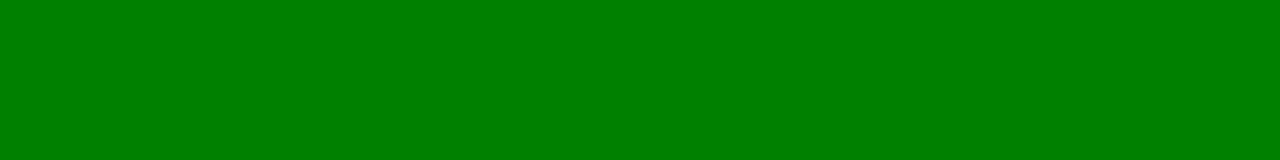
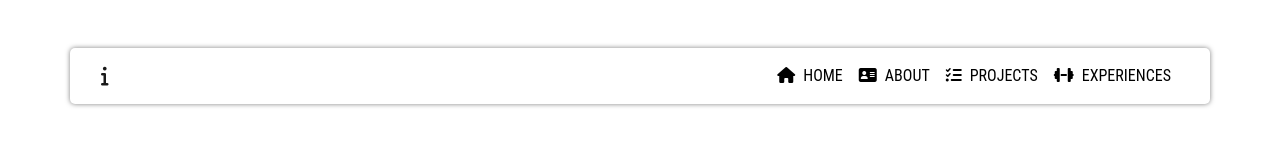
Before and after one commit to ismail-eid/Personal-portfolio, a plain HTML site: page index.html in a window 1280 px wide. Drawn offline with nearby package versions, Linux system fonts and the light colour scheme.

Commit message:
Navigation

```diff
--- a/index.html
+++ b/index.html
@@ -6,12 +6,37 @@
     <meta name="viewport" content="width=device-width, initial-scale=1, shrink-to-fit=no">
     <!-- Bootstrap CSS -->
     <link rel="stylesheet" href="https://stackpath.bootstrapcdn.com/bootstrap/4.1.3/css/bootstrap.min.css" integrity="sha384-MCw98/SFnGE8fJT3GXwEOngsV7Zt27NXFoaoApmYm81iuXoPkFOJwJ8ERdknLPMO" crossorigin="anonymous">
+    <script src="https://kit.fontawesome.com/5b9b912736.js" crossorigin="anonymous"></script>
     <link rel="stylesheet" type="text/css" href="./style.css">
     <link rel="stylesheet" type="text/css" href="style.css">
     <title>Ismail Eid | Personal Portfolio</title>
   </head>
   <body>
-
+    <!-- navigation bar -->
+      <div class="container wrap mt-5">
+        <nav class="navbar navbar-expand-xl navbar-light">
+          <a class="navbar-brand" href="#"><i class="fas fa-info"></i></a>
+          <button class="navbar-toggler" type="button" data-toggle="collapse" data-target="#navbarNav" aria-controls="navbarNav" aria-expanded="false" aria-label="Toggle navigation">
+            <span class="navbar-toggler-icon"></span>
+          </button>
+          <div class="collapse navbar-collapse justify-content-end" id="navbarNav">
+            <ul class="navbar-nav">
+              <li class="nav-item">
+                <a class="nav-link nav-hover" href="#"> <i class="fas fa-home d-inline-block mr-2"></i>Home</a>
+              </li>
+              <li class="nav-item">
+                <a class="nav-link nav-hover" href="#"><i class="fas fa-address-card d-inline-block mr-2"></i>About</a>
+              </li>
+              <li class="nav-item">
+                <a class="nav-link nav-hover" href="#"><i class="fas fa-tasks d-inline-block mr-2"></i>Projects</a>
+              </li>
+              <li class="nav-item">
+                <a class="nav-link nav-hover" href="#"><i class="fas fa-dumbbell d-inline-block mr-2"></i>Experiences</a>
+              </li>
+            </ul>
+          </div>
+        </nav>
+      </div> <!-- end of navigation container -->
     <!-- jQuery first, then Popper.js, then Bootstrap JS -->
     <script src="https://code.jquery.com/jquery-3.3.1.slim.min.js" integrity="sha384-q8i/X+965DzO0rT7abK41JStQIAqVgRVzpbzo5smXKp4YfRvH+8abtTE1Pi6jizo" crossorigin="anonymous"></script>
     <script src="https://cdnjs.cloudflare.com/ajax/libs/popper.js/1.14.3/umd/popper.min.js" integrity="sha384-ZMP7rVo3mIykV+2+9J3UJ46jBk0WLaUAdn689aCwoqbBJiSnjAK/l8WvCWPIPm49" crossorigin="anonymous"></script>
--- a/style.css
+++ b/style.css
@@ -1,3 +1,14 @@
-body {
-	background: green;
+.wrap {
+   box-shadow: 0 0 5px rgba(0,0,0, .5);
+   border-radius: 5px;
 }
+
+.navbar-light .navbar-nav .nav-link {
+	color: black !important;
+	text-transform: uppercase;
+	font-family: "Roboto Condensed";
+}
+
+.nav-hover:hover {
+	box-shadow: 0 0 3px rgba(0,0,0, .5);
+}
```
